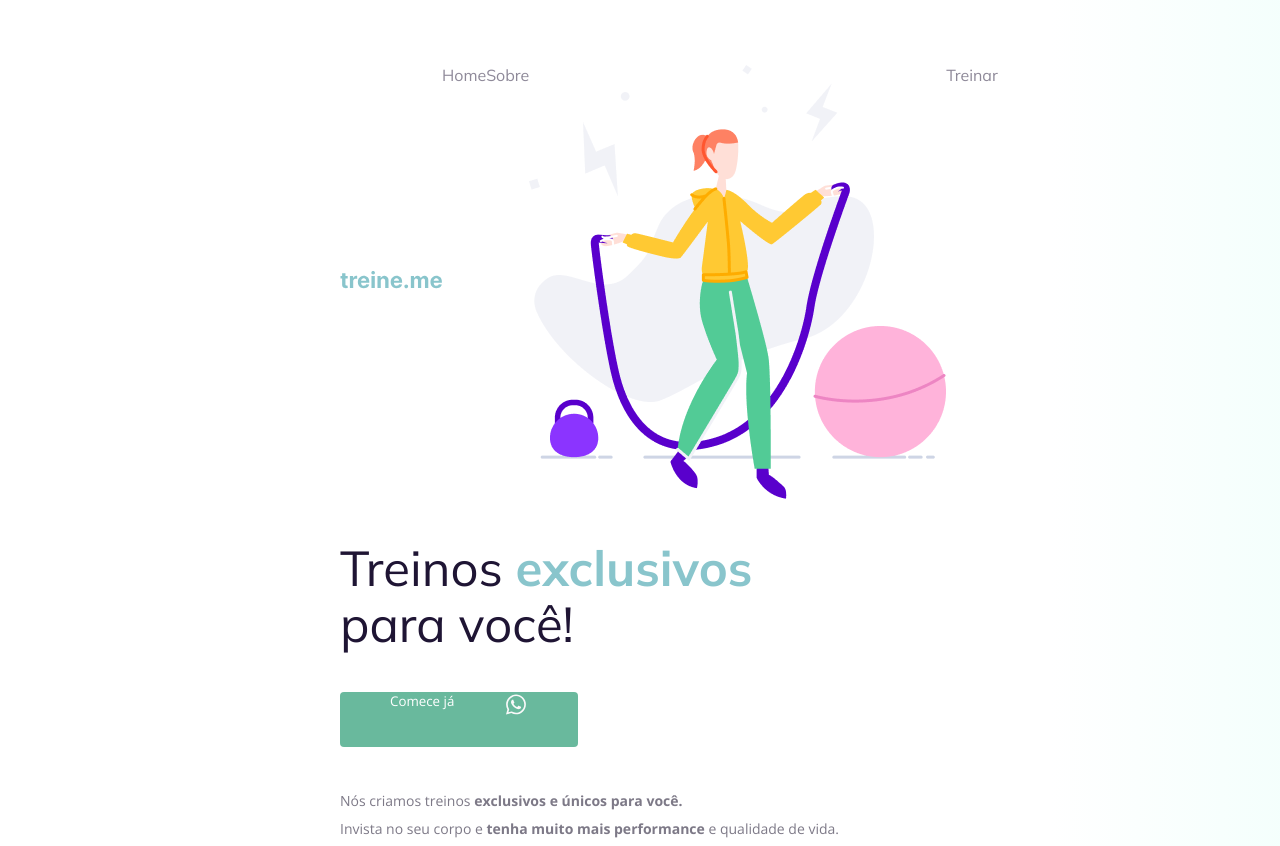
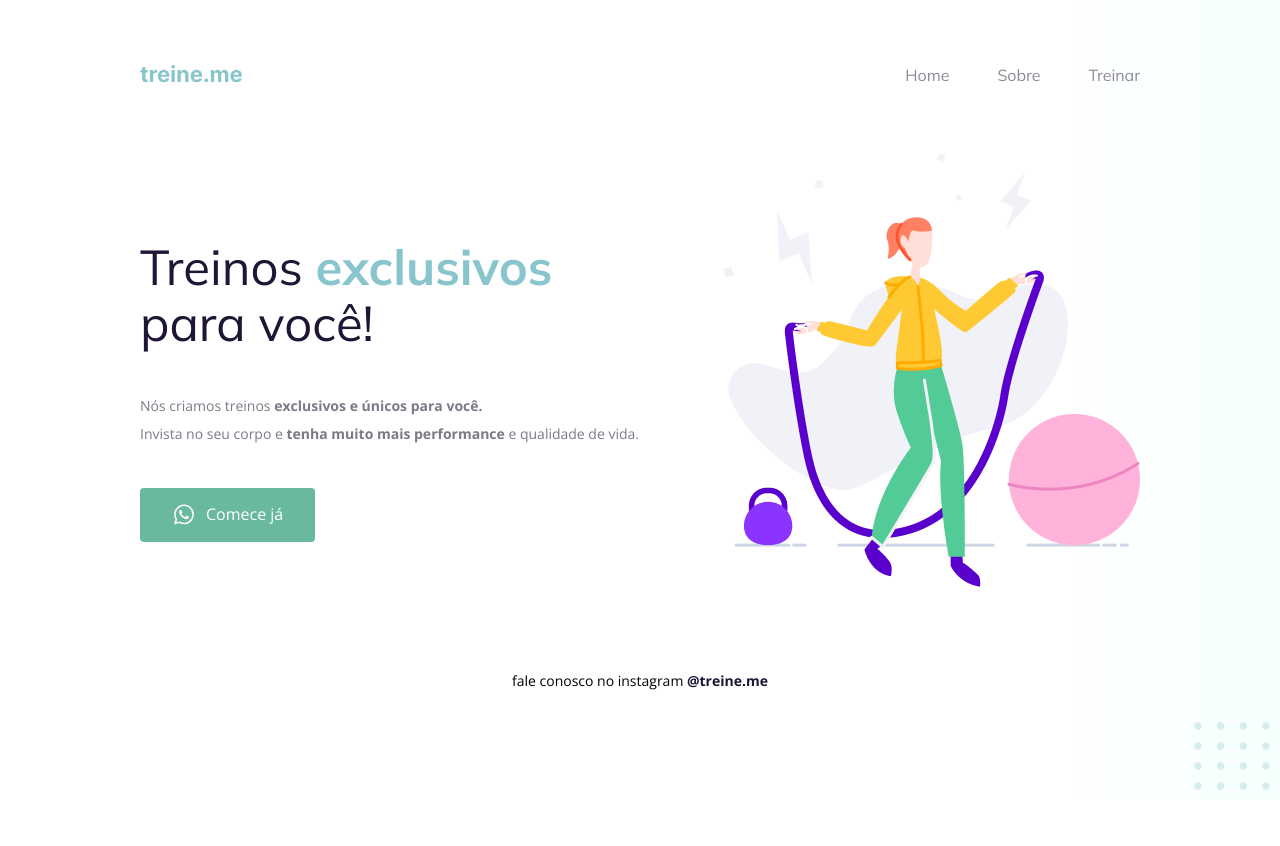
Before and after one commit to Diego-Vini/desafios_explorer_rocketseat, a plain HTML site: page Desafio_02/index.html in a window 1280 px wide. Shown: the top 846 px of the page. After the commit the page ends 800 px from the top, so only its background shows below. Drawn offline with nearby package versions, Linux system fonts and the light colour scheme.

Commit message:
Finalizando correção

```diff
--- a/Desafio_02/index.html
+++ b/Desafio_02/index.html
@@ -22,7 +22,6 @@
           <ul>
             <li><a href="#">Home</a></li>
             <li><a href="#">Sobre</a></li>
-            <img src="images/img.png" alt="Desenho de uma mulher pulando corta numa academia.">
             <li><a href="#">Treinar</a></li>
           </ul>
       </nav>
@@ -30,18 +29,18 @@
       <main>
           <section>
             <h1>Treinos <span>exclusivos</span> para você!</h1>
-            <button>
-              Comece já
-              <img src="images/whats.svg" alt="Ícone do whatsapp">
-
-            </button>
-
             <p>
               Nós criamos treinos <strong>exclusivos e únicos para você.</strong></br>
               Invista no seu corpo e <strong>tenha muito mais performance</strong> e qualidade de vida.
             </p>
+            <button>
+              <img src="images/whats.svg" alt="Ícone do whatsapp">
+              Comece já
 
+            </button>
           </section>
+
+          <img src="images/img.png" alt="Desenho de uma mulher pulando corta numa academia.">
 
       </main>
 
--- a/Desafio_02/style.css
+++ b/Desafio_02/style.css
@@ -9,24 +9,26 @@ body {
   }
 
   .page {
-    width: 600px;
+    width: 1000px;
     margin: 0 auto;
     padding-top: 65px;
   }
 
   nav {
     display: flex;
-    justify-content: start;
-    align-items: center;
+    justify-content: space-between;
+    align-items: flex-start;
 
-    margin-bottom: 15px;
+    margin-bottom: 65px;
   }
 
   ul {
     display: flex;
     list-style: none;
+    gap: 48px;
     margin: 0;
     padding: 0;
+    align-items: center;
   }
 
   a {
@@ -74,14 +76,16 @@ body {
   button {
     color: white;
     font-family: "Open Sans", sans-serif;
+    font-size: 16px;
 
     background: #69B99D;
     border: 0;
-    padding: 0 50px 30px;
+    padding: 14px 32px 15px;
 
     display: flex;
-    justify-content: space-around;
-    gap: 50px;
+    justify-content: center;
+    align-items: center;
+    gap: 10px;
 
     border-radius: 4px;
 
@@ -90,6 +94,12 @@ body {
 
   button:hover {
       background: #4EA788;
+  }
+
+  main {
+    display: flex;
+    align-items: center;
+    justify-content: space-between;
   }
 
   footer {
@@ -106,6 +116,7 @@ body {
   }
 
   #balls {
+      position: absolute;
       bottom: 0;
       right: 0;
   }
```
